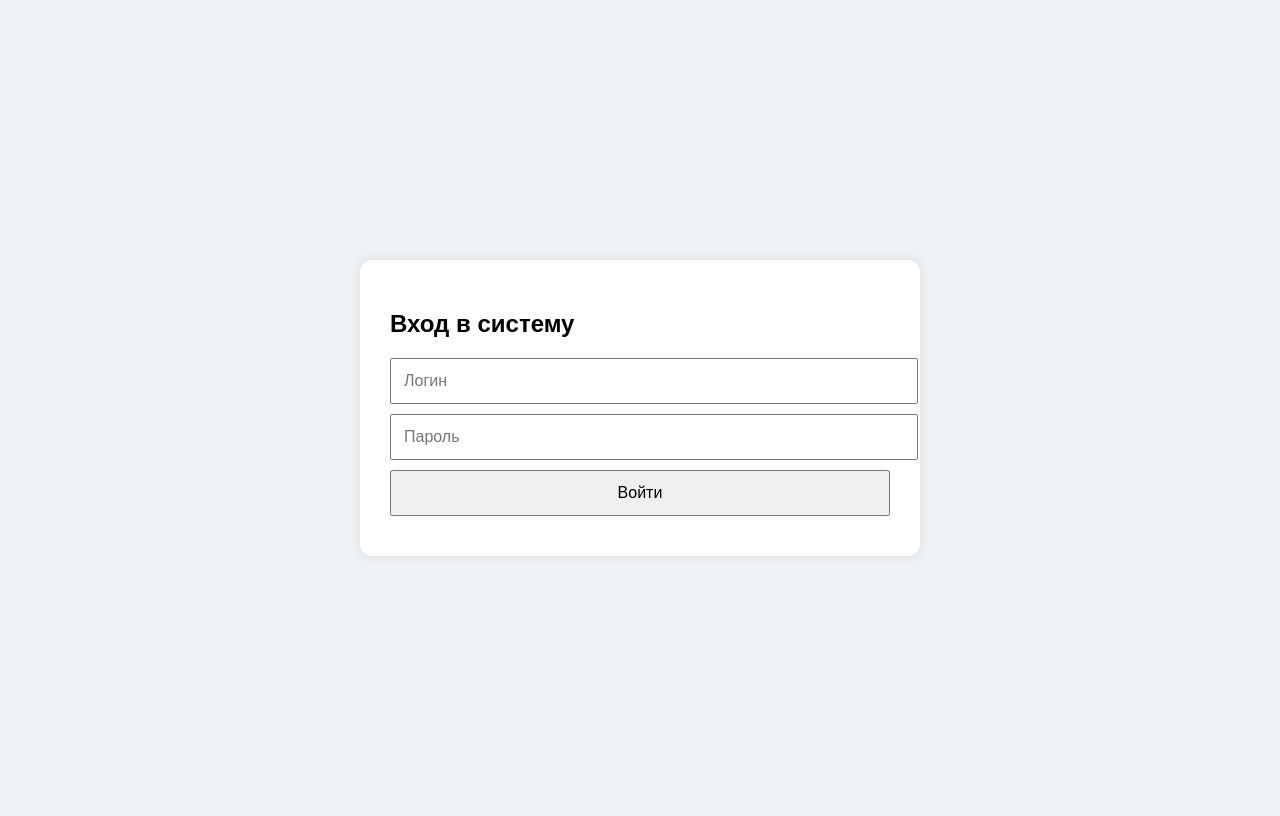
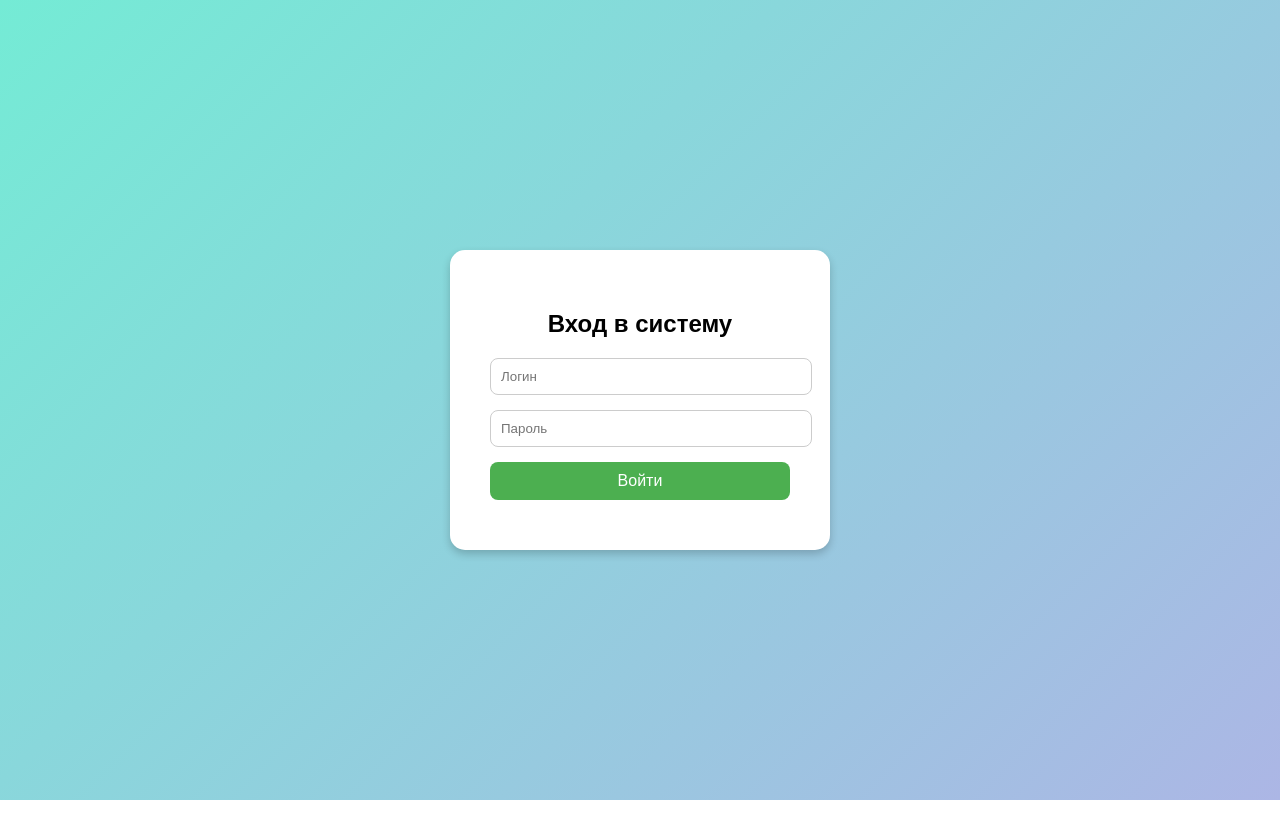
Before and after one commit to grachzyyy/bank1, a website: page public/index.html in a window 1280 px wide. Drawn offline with nearby package versions, Linux system fonts and the light colour scheme.

Commit message:
Update style.css

```diff
--- a/public/style.css
+++ b/public/style.css
@@ -1,42 +1,51 @@
 body {
   font-family: Arial, sans-serif;
-  background: #eef2f5;
+  background: linear-gradient(135deg, #74ebd5, #acb6e5);
+  height: 100vh;
+  margin: 0;
   display: flex;
   justify-content: center;
   align-items: center;
-  height: 100vh;
 }
 
-.login-box, .admin-box {
+.login-box {
   background: white;
-  padding: 30px;
-  border-radius: 12px;
-  box-shadow: 0 0 10px rgba(0,0,0,0.1);
-  width: 90%;
-  max-width: 500px;
+  padding: 40px;
+  border-radius: 15px;
+  box-shadow: 0 4px 8px rgba(0,0,0,0.2);
+  text-align: center;
+  width: 300px;
 }
 
-input, button {
+input {
   display: block;
   width: 100%;
-  padding: 12px;
-  margin: 10px 0;
+  margin-bottom: 15px;
+  padding: 10px;
+  border-radius: 8px;
+  border: 1px solid #ccc;
+}
+
+button {
+  width: 100%;
+  padding: 10px;
+  border: none;
+  background-color: #4CAF50;
+  color: white;
+  border-radius: 8px;
   font-size: 16px;
+  cursor: pointer;
 }
 
 #message {
-  color: red;
   margin-top: 10px;
+  font-weight: bold;
 }
 
-table {
+.log-box {
+  margin-top: 20px;
+  text-align: left;
+  max-height: 400px;
+  overflow-y: auto;
   width: 100%;
-  margin-top: 20px;
-  border-collapse: collapse;
 }
-
-th, td {
-  border: 1px solid #ccc;
-  padding: 8px;
-  text-align: center;
-}
```
